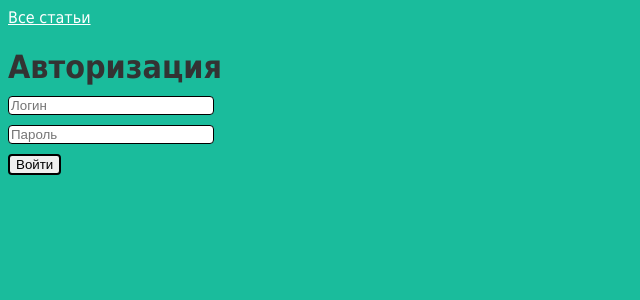
After one commit to SamHub15/lab5, a Django app: page /auth/ in a window 1280 px wide. The commit adds this page. Shown: the top 300 px of the page, without its empty margins (0-640 px from the left). Run offline with Django 4.2, Linux system fonts and the light colour scheme.

Commit message:
firsts commit

```diff
--- /dev/null
+++ b/blog/articles/static/css/auth.css
@@ -0,0 +1,5 @@
+body {
+    background: #1abc9c;
+    font-family: Tahoma, Arial, sans-serif;
+    color: #333;
+}
--- /dev/null
+++ b/blog/articles/static/css/regist.css
@@ -0,0 +1,44 @@
+body {
+    background: #1abc9c;
+    font-family: Tahoma, Arial, sans-serif;
+    color: #333;
+}
+
+textarea {
+    margin: 5px 0;
+    width: 200px;
+    height: 34px;
+    border: 1px solid black;
+    border-radius: 4px;
+}
+
+input[type="text"] {
+    width: 200px;
+    border: 1px solid black;
+    border-radius: 4px;
+}
+
+input {
+    border: 2px solid black;
+    border-radius: 4px;
+}
+
+.content h1,
+.content form input[type="text"],
+.content form textarea,
+.content form input[type="submit"] {
+  display: block;
+  margin-bottom: 10px;
+}
+
+<style>
+.content {
+  display: flex;
+  flex-direction: column;
+}
+
+input[type="text"],
+    input[type="password"] {
+        margin-bottom: 10px;
+    }
+</style>
--- a/blog/articles/templates/article.html
+++ b/blog/articles/templates/article.html
@@ -11,6 +11,7 @@
         <div class="headerleft">
             <p>
                 {% load static %}
+                <a href="http://127.0.0.1:8000/registration" style="float: right; color: white; order:1;">Регистрация</a>
                 <img src="{% static 'img/log.png' %}" alt="Картинка" />
                 <a href="http://127.0.0.1:8000" style="float: right; color: white;">Все статьи</a>
 
--- /dev/null
+++ b/blog/articles/templates/auth.html
@@ -0,0 +1,29 @@
+<!DOCTYPE html>
+<html>
+    <head>
+        <link rel="stylesheet" href="/static/css/regist.css">
+        <title>Django Public Blog - создать статью</title>
+    </head>
+    <body>
+        <div class="content">
+    <div class="content">
+		<div class="headerleft">
+
+            <div style="display:flex;flex-direction:column;">
+            <a href="http://127.0.0.1:8000" style="color: white; order:1;">Все статьи</a>
+            <h1 style="order:2;">Авторизация</h1>
+</div>
+            <form method="POST">
+                {% csrf_token %}
+            <input type="text" name="username" placeholder="Логин" value="{{ form.title }}" class="center">
+                <input type="text" name="password" placeholder="Пароль" value="{{ form.title }}" class="center">
+                <input type="submit" value="Войти"><br>
+            </form>
+            {% if message %}
+                        <p style="color:red">{{ message }}</p>
+                    {% endif %}
+        </div>
+        </div>
+</div>
+    </body>
+</html>
--- a/blog/articles/views.py
+++ b/blog/articles/views.py
@@ -1,6 +1,11 @@
+from django.contrib.auth.models import User
+from django.contrib.auth import authenticate, login
+from django.contrib.auth import logout
 from .models import Article
 from django.shortcuts import *
 from django.http import Http404
+from django.contrib import messages
+
 def get_article(request, article_id):
     try:
      post = Article.objects.get(id=article_id)
@@ -38,3 +43,52 @@ def create_post(request):
 
     else:
         raise Http404
+
+def registration(request):
+    if request.method == 'POST':
+        username = request.POST.get('username')
+        password = request.POST.get('password')
+        if User.objects.filter(username=username).exists():
+            message = 'Пользователь с таким именем уже существует'
+        else:
+            User.objects.create_user(username=username, password=password)
+            message = 'Вы успешно зарегистрировались!'
+        return render(request, 'registration.html', {'message': message})
+    else:
+        return render(request, 'registration.html')
+
+
+def auth(request):
+    if request.method == 'POST':
+        username = request.POST.get('username')
+        password = request.POST.get('password')
+
+        if not username or not password:
+            message = 'Заполните все поля!'
+            return render(request, 'auth.html', {'message': message})
+
+        user = authenticate(request, username=username, password=password)
+        if user is None:
+            message = 'Неверное имя пользователя или пароль!'
+            return render(request, 'auth.html', {'message': message})
+
+        login(request, user)
+        return redirect('http://127.0.0.1:8000/')
+
+    return render(request, 'auth.html')
+
+
+def logout_view(request):
+    logout(request)
+    return redirect('http://127.0.0.1:8000/')
+
+
+class RedirectAuthenticatedUserMiddleware:
+    def __init__(self, get_response):
+        self.get_response = get_response
+
+    def __call__(self, request):
+        if request.user.is_authenticated and request.path in ['/auth/', '/registration/']:
+            return redirect('http://127.0.0.1:8000/')
+        response = self.get_response(request)
+        return response
--- a/blog/blog/settings.py
+++ b/blog/blog/settings.py
@@ -49,6 +49,7 @@ MIDDLEWARE = [
     'django.contrib.auth.middleware.AuthenticationMiddleware',
     'django.contrib.messages.middleware.MessageMiddleware',
     'django.middleware.clickjacking.XFrameOptionsMiddleware',
+    'articles.views.RedirectAuthenticatedUserMiddleware',
 ]
 
 ROOT_URLCONF = 'blog.urls'
--- a/blog/blog/urls.py
+++ b/blog/blog/urls.py
@@ -23,5 +23,8 @@ urlpatterns = [
     path('', views.archive, name='archive'),
     re_path(r'^article/(?P<article_id>\d+)$', views.get_article, name='get_article'),
     path('article/new/', views.create_post, name='create_post'),
+    path('registration/', views.registration, name='registration'),
+    path('auth/', views.auth, name='auth'),
+    path('logout/', views.logout_view, name='logout'),
 
 ]
```
Also changed, not shown: blog/articles/templates/archive.html (+12 -0 lines), blog/articles/templates/registration.html (added, +29 -0 lines), blog/db.sqlite3.
